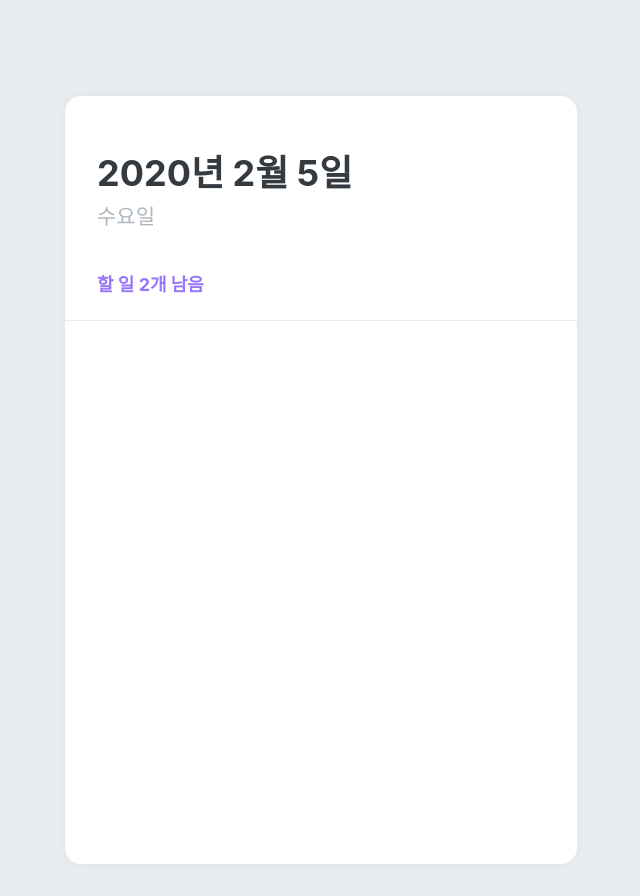
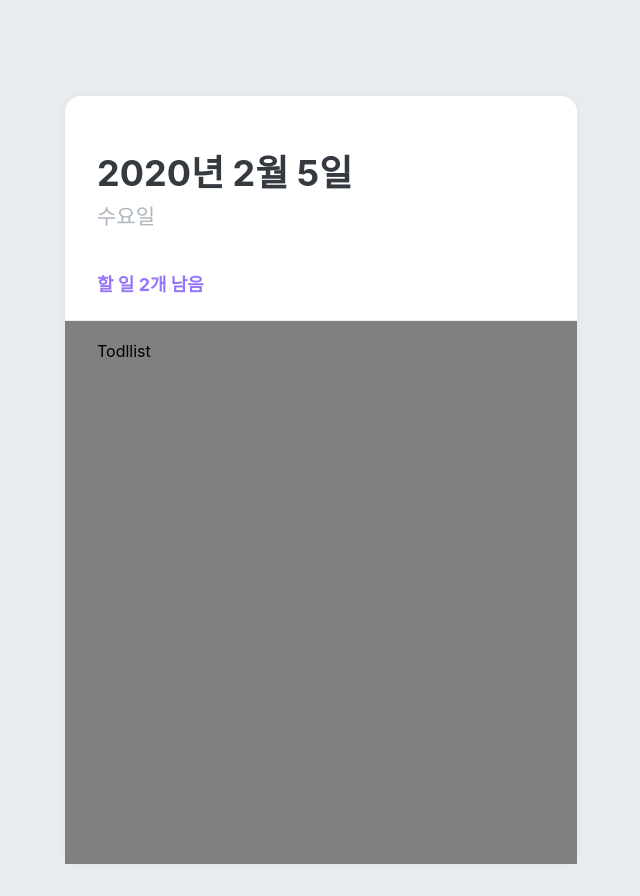
Before and after one commit to hansaemgo/todo-list, a React (Create React App) app: page / in a window 1280 px wide. Shown: the whole page, without its empty margins (319-959 px from the left). Built offline with nearby package versions, Linux system fonts and the light colour scheme.

Commit message:
TodlList 컴포넌트 생성

```diff
--- a/src/App.js
+++ b/src/App.js
@@ -2,6 +2,7 @@
 import { createGlobalStyle } from 'styled-components';
 import TodoTemplate from './components/TodoTemplate';
 import TodoHead from './components/TodoHead';
+import TodoList from './components/TodoList';
 
 const GlobalStyle = createGlobalStyle`
   body{
@@ -14,7 +15,8 @@
 		<>
 			<GlobalStyle />
 			<TodoTemplate>
-				<TodoHead></TodoHead>
+				<TodoHead />
+				<TodoList />
 			</TodoTemplate>
 		</>
 	);
--- /dev/null
+++ b/src/components/TodoList.js
@@ -0,0 +1,16 @@
+import React from 'react';
+import styled from 'styled-components';
+
+const TodoListBlock = styled.div`
+	flex: 1;
+	padding: 20px 32px;
+	padding-bottom: 48px;
+	overflow-y: auto;
+	background-color: gray;
+`;
+
+function TodoList() {
+	return <TodoListBlock>Todllist</TodoListBlock>;
+}
+
+export default TodoList;
```
Also changed, not shown: 1 other file (tests, documents, lock files or other folders).
